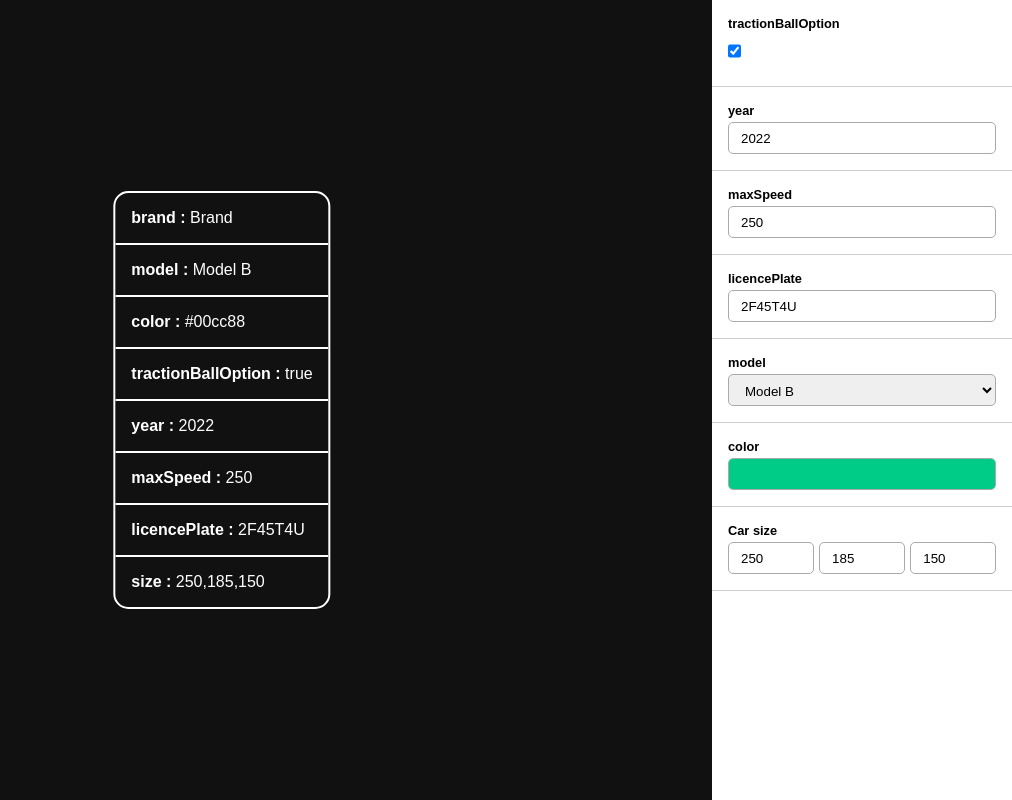
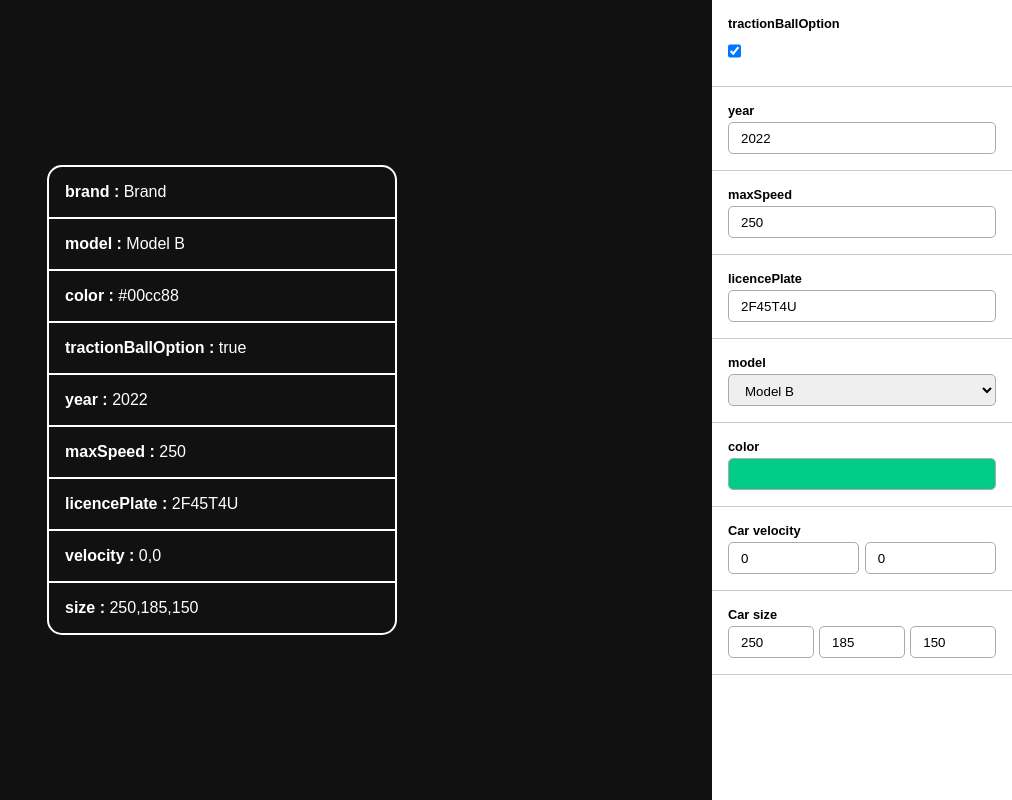
Before and after one commit to tsbits/MicroComps, a plain HTML site: page demo/index.html in a window 1280 px wide. Shown: the whole page, without its empty margins (268-1280 px from the left). Drawn offline with Linux system fonts and the light colour scheme.

Commit message:
XYEditor

```diff
--- a/MicroComps.js
+++ b/MicroComps.js
@@ -43,6 +43,11 @@ class MicroComps extends EventTarget{
 		}
 		else if(type == "color"){
 			comp = new ColorEditor(object, key, options);
+			this.dom.append(comp.dom);
+			this.comps.push(comp);
+		}
+		else if(type == "xy"){
+			comp = new XYEditor(object, key, options);
 			this.dom.append(comp.dom);
 			this.comps.push(comp);
 		}
@@ -329,6 +334,87 @@ class ColorEditor extends EventTarget{
 	}
 }
 
+class XYEditor extends EventTarget{
+	constructor(object, key, options){
+		super();
+		this.object = object;
+		this.key = key;
+		this.options = options;
+		this.dom;
+
+		this.createDom();
+		this.bindEvents();
+	}
+
+	createDom(){
+		this.dom = document.createElement('li');
+		this.dom.classList.add('microcomps-editor');
+		this.dom.classList.add('xy-editor');
+
+		for(let val in this.object[this.key]){
+			console.log(this.object[this.key][val])
+			var i = document.createElement('input');
+			i.type = "number";
+			i.value = this.object[this.key][val];
+			this.dom.append(i);
+		}
+
+		if(this.options.label){
+			let lbl = document.createElement('p');
+			lbl.innerText = this.options.label;
+			lbl.classList.add('label');
+			this.dom.querySelector('input').before(lbl);
+		}
+		else{
+			let lbl = document.createElement('p');
+			lbl.innerText = this.key;
+			lbl.classList.add('label');
+			this.dom.querySelector('input').before(lbl);
+		}
+
+		if(this.options.min){
+			this.dom.querySelectorAll('input').forEach( (el, index) => {
+				el.setAttribute('min', this.options.min);
+			});
+		}
+
+		if(this.options.max){
+			this.dom.querySelectorAll('input').forEach( (el, index) => {
+				el.setAttribute('max', this.options.max);
+			});
+		}
+
+		if(this.options.onCreate){
+			this.options.onCreate(this.object[this.key]);
+		}
+	}
+
+	bindEvents(){
+		let self = this;
+
+		this.dom.querySelectorAll('input').forEach((el, index) => {
+			el.addEventListener('change', (e) => {
+				let v = parseFloat(e.target.value);
+
+				if(self.options.min && v < self.options.min){
+					v = self.options.min;
+				}
+
+				if(self.options.max && v > self.options.max){
+					v = self.options.max;
+				}
+
+				this.object[this.key][index] = v;
+				e.target.value = v;
+
+				if(self.options.onChange){
+					self.options.onChange(this.object[this.key]);
+				}
+			});
+		});
+	}
+}
+
 class XYZEditor extends EventTarget{
 	constructor(object, key, options){
 		super();
--- a/demo/css/style.css
+++ b/demo/css/style.css
@@ -19,6 +19,7 @@ html, body{
 	border:  2px solid #fff;
 	border-radius:  15px;
 	overflow:  hidden;
+	width:  350px;
 }
 
 #targetObject ul{
@@ -95,6 +96,16 @@ html, body{
 	width:  auto;
 }
 
+.microcomps .xy-editor input{
+	width:  calc(98% / 2);
+	margin:  0 2% 0 0;
+	display:  inline-block;
+}
+
+.microcomps .xy-editor input:last-child{
+	margin:  0;
+}
+
 .microcomps .xyz-editor input{
 	width:  calc(96% / 3);
 	margin:  0 2% 0 0;
--- a/demo/js/main.js
+++ b/demo/js/main.js
@@ -7,6 +7,7 @@ let car = {
 	year: 2022,
 	maxSpeed: 250,
 	licencePlate: "2F45T4U",
+	velocity: [0, 0],
 	size: [250, 185, 150]
 }
 
@@ -73,6 +74,16 @@ document.addEventListener("DOMContentLoaded", (event) => {
 		}
 	});
 
+	mc.add(car, 'velocity', 'xy', {
+		label: "Car velocity",
+		min: 0,
+		max: 10,
+		onChange: (v) => {
+			console.log('Changed velocity', v);
+			displayTargetObjectValues();
+		}
+	});
+
 	mc.add(car, 'size', 'xyz', {
 		label: "Car size",
 		min: 150,
```
